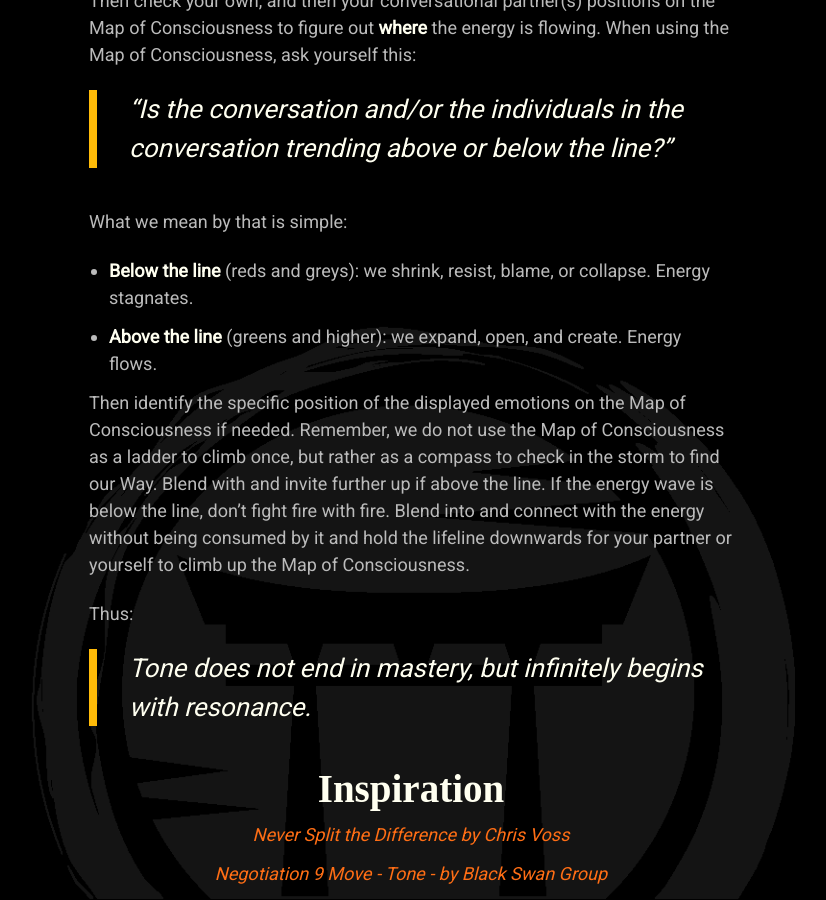
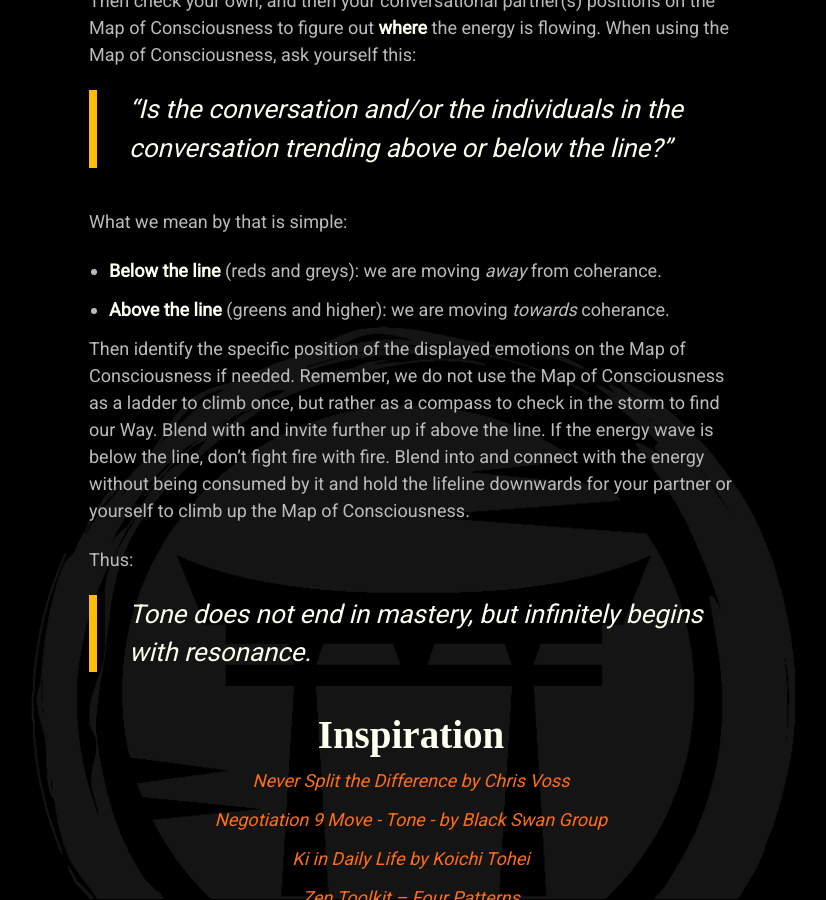
Before and after one commit to mindset-dojo/mindset-dojo.github.io, a Jekyll site: the page built from _forms/tone.md, in a window 1280 px wide and 900 px high, scrolled down 1373 px. Shown: the whole window, without its empty margins (229-1055 px from the left). Built offline with Jekyll 4.4.1, drawn with Linux system fonts in a browser that asks for light colours; some web fonts are replaced.

Commit message:
refactor(tone): seperate energy movement check from map of consciousness check.

```diff
--- a/_forms/tone.md
+++ b/_forms/tone.md
@@ -37,8 +37,8 @@ Then check your own, and then your conversational partner(s) positions on the Ma
 
 What we mean by that is simple:
 
-- **Below the line** (reds and greys): we shrink, resist, blame, or collapse. Energy stagnates.
-- **Above the line** (greens and higher): we expand, open, and create. Energy flows.
+- **Below the line** (reds and greys): we are moving *away* from coherance.
+- **Above the line** (greens and higher): we are moving *towards* coherance.
 
 Then identify the specific position of the displayed emotions on the Map of Consciousness if needed. Remember, we do not use the Map of Consciousness as a ladder to climb once, but rather as a compass to check in the storm to find our Way. Blend with and invite further up if above the line. If the energy wave is below the line, don't fight fire with fire. Blend into and connect with the energy without being consumed by it and hold the lifeline downwards for your partner or yourself to climb up the Map of Consciousness.
 
```
